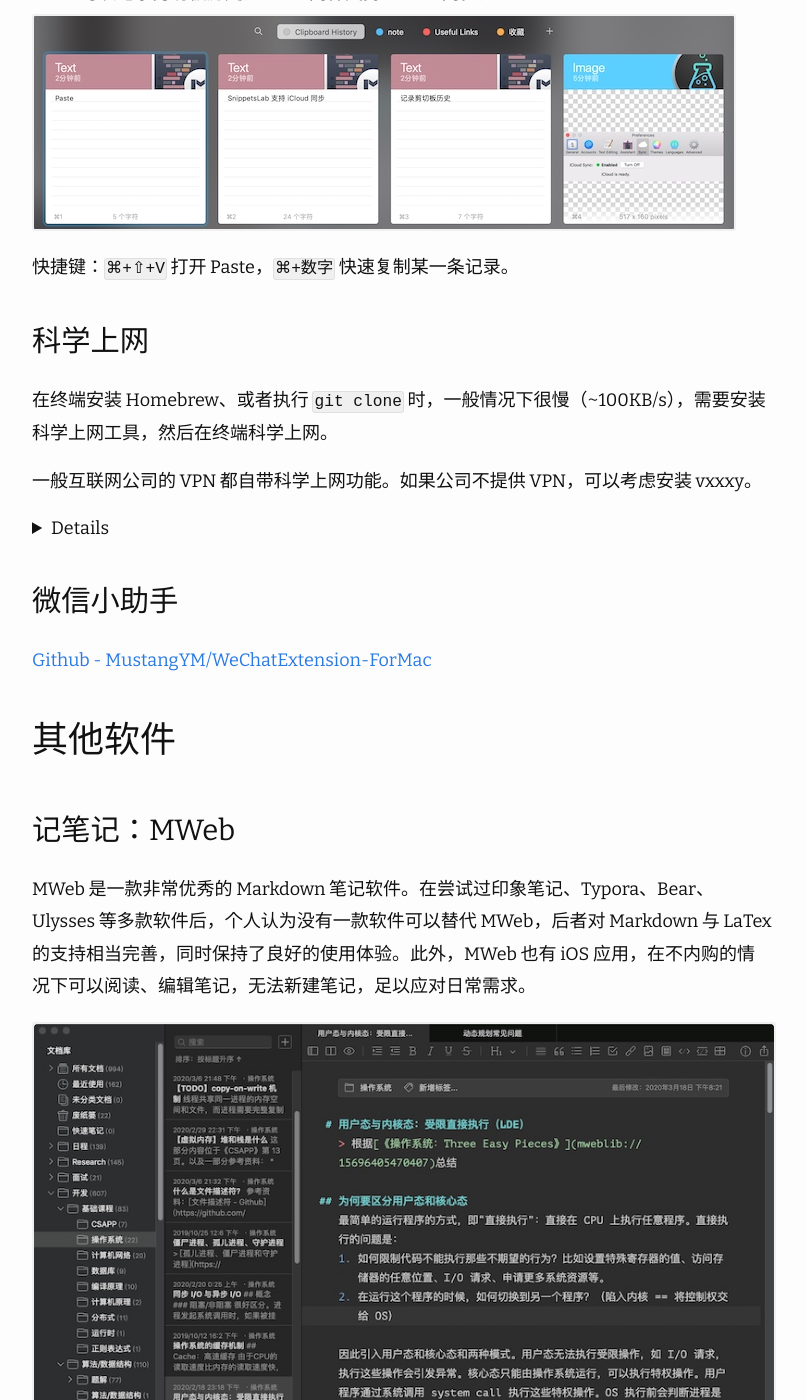
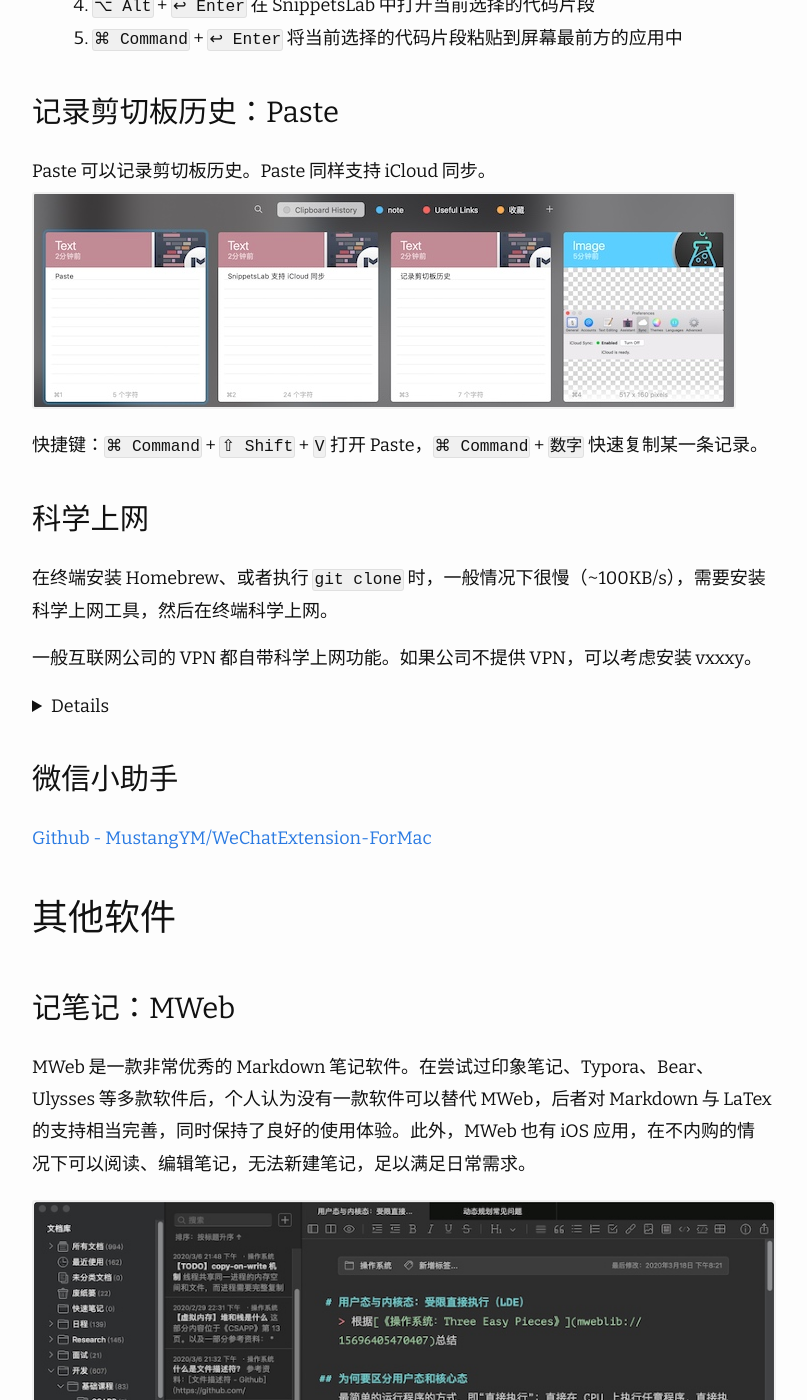
Before and after one commit to imageslr/blog, a Jekyll site: the page built from _posts/2020-03-19-mac-initialization.md, in a window 1280 px wide and 1400 px high, scrolled down 12991 px. Shown: the whole window, without its empty margins (238-1045 px from the left). Built offline with Jekyll 4.4.1, drawn with Linux system fonts in a browser that asks for light colours; nearby versions of some CDN libraries; comment, search, counter and statistics services are not loaded; some of the changed text lies outside the part shown.

Commit message:
update post

````diff
--- a/_posts/2020-03-19-mac-initialization.md
+++ b/_posts/2020-03-19-mac-initialization.md
@@ -68,8 +68,9 @@
 在“系统偏好设置-键盘-快捷键”页面下方，打开全键盘控制：
 ![-w668](/media/15846068903987.jpg)
 
+注意：无论焦点聚焦于哪个选项，按下「回车」都相当于是选择 “确定”。
 
-注意：无论焦点聚焦于哪个选项，按下「回车」都相当于是选择 “确定”。
+当然，如果有 Touch Bar，可以直接在 Touch Bar 上完成操作。
 
 ### 显示电量百分比
 点击状态栏电源图标，选择“显示百分比”。
@@ -230,11 +231,11 @@
 
 ### 效率神器：Alfred
 Mac 效率神器，不多作介绍。快捷键：
-1. `⌥+Space` 打开 Alfred
+1. `⌥ Alt` + `Space` 打开 Alfred
 2. `↑`、`↓` 切换选择
-3. `Enter` 选择当前高亮项
-4. `⌘+数字` 快速选择某一项
-5. `⌥+Enter`、`⌘+Enter` 会对当前高亮项执行特殊操作，按下 `⌥` / `⌘` 就会显示功能提示。比如对于应用程序来说，`⌥+Enter` 是在 Spotlight 中搜索，`⌘+Enter` 是在 Finder 中显示
+3. `↩︎ Enter` 选择当前高亮项
+4. `⌘ Command` + `数字` 快速选择某一项
+5. `⌥ Alt` + `↩︎ Enter`、`⌘ Command` + `↩︎ Enter` 会对当前高亮项执行特殊操作，按下 `⌥` / `⌘` 就会显示功能提示。比如对于应用程序来说，`⌥ Alt`+ `↩︎ Enter` 是在 Spotlight 中搜索，`⌘ Command` + `↩︎ Enter` 是在 Finder 中显示
 
 常见使用场景：
 * Google 搜索：`google {query}`
@@ -255,21 +256,21 @@
 ![-w577](/media/15846151958103.jpg)
 
 点击查看 [Alfred 插件配置说明/使用方法/下载链接](https://www.renfei.org/snippets-lab/manual/mac/tips-and-tricks/alfred-integration.html)。使用方法：
-1. `⌥+Space` 打开 Alfred
+1. `⌥ Alt` + `Space` 打开 Alfred
 2. 输入 `snippet {query}` 查询
 3. 快捷键：
     1. `↑`、`↓` 切换选择
-    2. `Enter` 将当前选择的代码片段复制到剪切板
-    3. `⌘+数字` 快速选择某一代码片段
-    4. `⌥+Enter` 在 SnippetsLab 中打开当前选择的代码片段
-    5. `⌘+Enter` 将当前选择的代码片段粘贴到屏幕最前方的应用中
+    2. `↩︎ Enter` 将当前选择的代码片段复制到剪切板
+    3. `⌘ Command` + `数字` 快速选择某一代码片段
+    4. `⌥ Alt` + `↩︎ Enter` 在 SnippetsLab 中打开当前选择的代码片段
+    5. `⌘ Command` + `↩︎ Enter` 将当前选择的代码片段粘贴到屏幕最前方的应用中
 
 
 ### 记录剪切板历史：Paste
 Paste 可以记录剪切板历史。Paste 同样支持 iCloud 同步。
 ![-w1192](/media/15846159741374.jpg)
 
-快捷键：`⌘+⇧+V` 打开 Paste，`⌘+数字` 快速复制某一条记录。
+快捷键：`⌘ Command` + `⇧ Shift` + `V` 打开 Paste，`⌘ Command` + `数字` 快速复制某一条记录。
 
 <div id="terminal-fq"></div>
 ### 科学上网
@@ -291,7 +292,7 @@
 
 ## 其他软件
 ### 记笔记：MWeb
-MWeb 是一款非常优秀的 Markdown 笔记软件。在尝试过印象笔记、Typora、Bear、Ulysses 等多款软件后，个人认为没有一款软件可以替代 MWeb，后者对 Markdown 与 LaTex 的支持相当完善，同时保持了良好的使用体验。此外，MWeb 也有 iOS 应用，在不内购的情况下可以阅读、编辑笔记，无法新建笔记，足以应对日常需求。
+MWeb 是一款非常优秀的 Markdown 笔记软件。在尝试过印象笔记、Typora、Bear、Ulysses 等多款软件后，个人认为没有一款软件可以替代 MWeb，后者对 Markdown 与 LaTex 的支持相当完善，同时保持了良好的使用体验。此外，MWeb 也有 iOS 应用，在不内购的情况下可以阅读、编辑笔记，无法新建笔记，足以满足日常需求。
 
 ![](/media/15846229381899.jpg)
 
@@ -306,5 +307,21 @@
 
 ![](/media/15846254446005.jpg)
 
+### 浏览器：Chrome
+“系统偏好设置-通用-默认网页浏览器”，选择“Google Chrome”
+
+### PDF 阅读：PDF Expert
+PDF 阅读工具
+
+### 代码编辑：VS Code
+下载地址: [官网](https://code.visualstudio.com/download)。
+
+下载完成后，打开 VS Code，按下 `⌘ Command` + `⇧ Shift` + `P`，输入 `command`，选择 `Shell Command: Install 'code' command in PATH`。这样就可以在 iTerm2 中，直接打开某个文件夹：
+```
+code . // 在 VS Code 中打开当前目录
+code ~/my-blog // 在 VS Code 中打开 my-blog 目录
+code ~/.zshrc // 在  VS Code 中打开 .zshrc 文件，类似于 vim ~/.zshrc
+```
+
 ## 附件
-[百度云](https://pan.baidu.com/s/1DibQO9coT-NbBtn_hojV-g)，密码: awc3
+[百度云](https://pan.baidu.com/s/1nQesuO051LEaHICtm7tNrA)，提取码: c5yu
````
